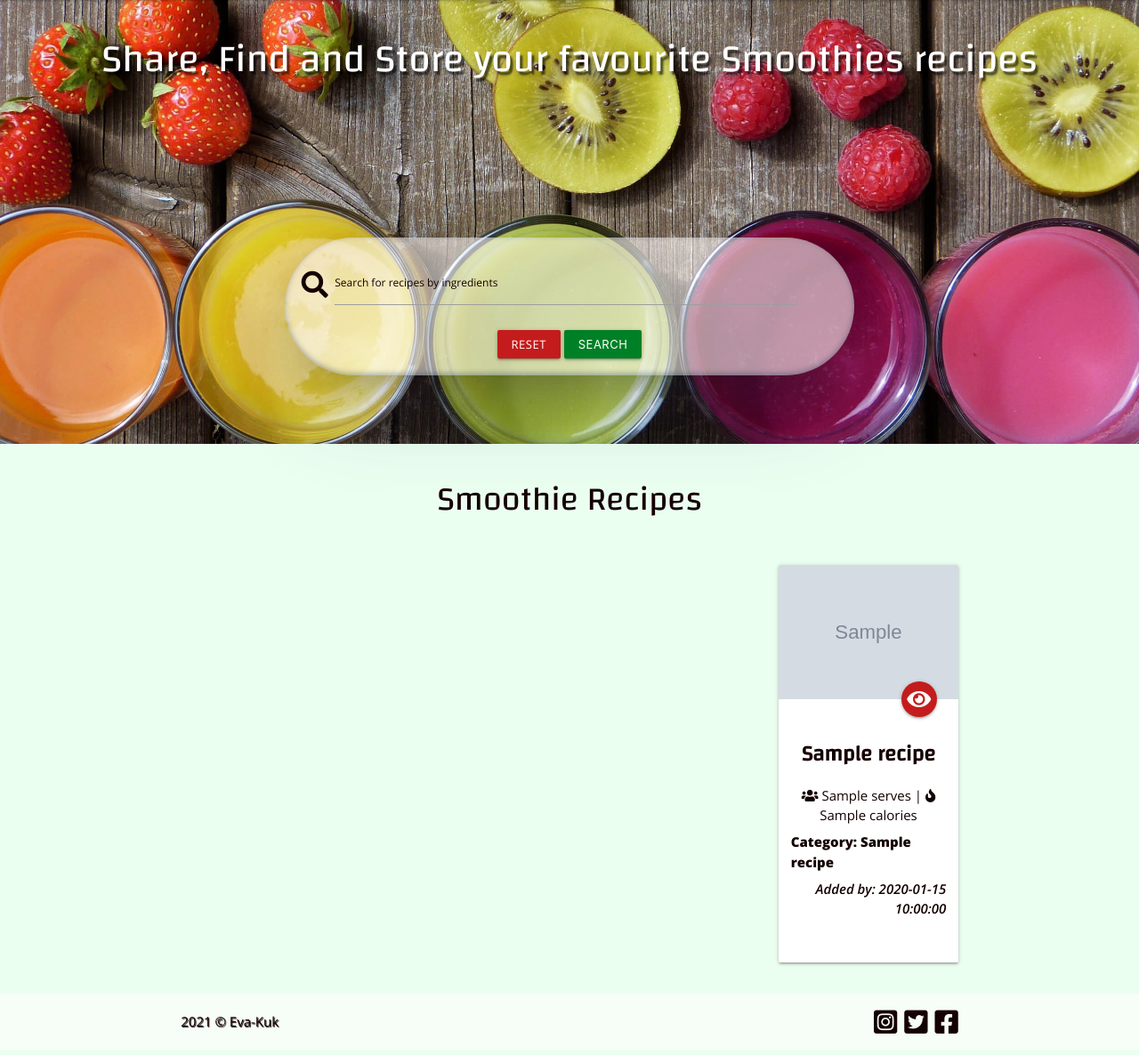
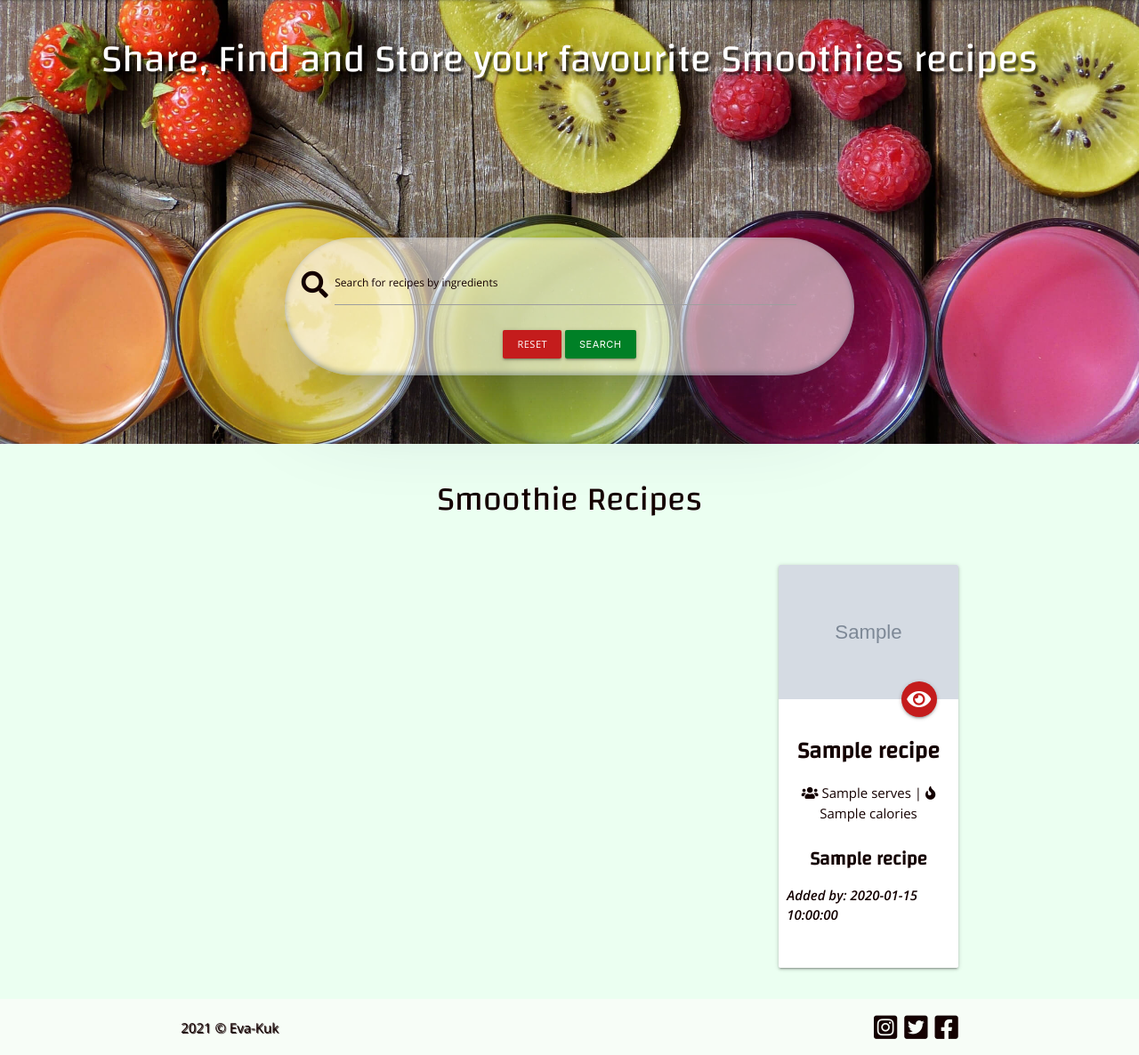
Before and after one commit to Eva-Kuk/smoothie-lovers, a Flask app: page / in a window 1280 px wide. Shown: the part 65-1251 px from the top of the page at 89% size. Before the commit the page ends 1227 px from the top, so only its background shows below. Run offline with Flask 2, Linux system fonts and the light colour scheme; grey boxes marked "Sample" are stand-in pictures; a database or web service that is not in the repository returns one stand-in record (values such as "Sample title"); some libraries are stand-ins or nearby versions.

Commit message:
Add new styles

```diff
--- a/static/css/style.css
+++ b/static/css/style.css
@@ -1,4 +1,3 @@
-
 /*
 * Prefixed by https://autoprefixer.github.io
 * PostCSS: v8.3.6,
@@ -46,7 +45,7 @@ h1 {
     font-size:2.2rem;
 }
 h2 {
-    font-size:1.6rem;
+    font-size:1.7rem;
     font-weight: 600;
 }
 h3 {
@@ -83,8 +82,9 @@ h4 {
     line-height: 14.4px;
     padding: 7px;
 }
-.card .card-action {
-    padding: 16px 5px;
+
+.btn-small {
+    font-size: 11px;
 }
 /*---------------- FLASH MESSAGES ------------------*/
 h4.center-align {
@@ -144,7 +144,6 @@ h4.center-align {
 .pagination ul {
     padding-left: 0;
 }
-
 /*---------------- NAVIGATION ------------------*/
 .text-shadow {
     text-shadow: 1px 1px 1px;
@@ -227,7 +226,6 @@ nav ul a,
 .input-field.col .prefix ~ .validate ~ label {
     color:#140101;
 }
-
 /*---------------- RECIPE CARDS/RECIPES PAGE ------------------*/
 .cards-flex {
     display: -webkit-box;
@@ -296,7 +294,6 @@ nav ul a,
    height: -moz-fit-content;
    height: fit-content;
     width: 100%;
-    /*height: auto;*/
 }
 .title-font h3 {
     font-size: 1.7rem;
@@ -304,8 +301,8 @@ nav ul a,
     margin-bottom: 0.2rem;
 }
 .card .card-content p {
-    margin-top: 0.5rem;
-    margin-bottom: 0.25rem;
+    margin-top: 0.7rem;
+    margin-bottom: 0.5rem;
 }
 .card .card-content {
     padding: 0.9rem;
@@ -313,13 +310,16 @@ nav ul a,
 .list-style {
     list-style: square;
 }
-
 .recipe-home-btn {
     margin-top: 2rem;
     font-weight: 600;
 }
 .card .card-action {
- border-top: none;
+    border-top: none;
+    padding: 16px 5px;
+}
+.card .card-content {
+    padding: 0.6rem;
 }
 /*---------------- ADD/EDIT RECIPE PAGE ------------------*/
 .collection .collection-item {
@@ -337,7 +337,6 @@ nav ul a,
 .input-field>label {
     color:#140101;
 }
-
 .dropdown-content {
     background-color: #ebfff1;
 }
@@ -346,11 +345,12 @@ nav ul a,
 }
 .ingred-info,
 .methods-info
- {
+{
     padding: 1.2rem;
 }
 /*---------------- ADD/EDIT CATEGORY PAGE ------------------*/
-.category-font  {
+.category-name-font h3 {
+    font-size: 1.4rem;
     font-weight:600;
 }
 .text-style {
@@ -449,7 +449,6 @@ nav ul a,
     background-color:#fffcfc94;
     border-radius: 50px;
 }
-
 .button-style {
     border-radius: 5px;
 }
@@ -551,7 +550,6 @@ nav ul a,
     z-index: 1;
     padding-top: 0.6rem;
 }
-
 .social-links-item {
     color: #140101;
     font-size: 2rem;
@@ -575,7 +573,6 @@ nav ul a,
 .social-links ul li:nth-child(3) a:hover .fab {
 	color: #016b9c;
 }
-
 .footer-margin-bottom {
     margin: 0;
     display: -webkit-box;
@@ -588,7 +585,6 @@ nav ul a,
 .copyright {
     padding-right: 0px;
     font-size: 1rem ;
-
 }
 .copyright p {
     color:#140101;
@@ -600,12 +596,7 @@ nav ul a,
         justify-self: start;
 }
 /*---------------- MEDIA FOR SMALL DEVICES ------------------*/
-@media screen and (max-width:600px) {
-    .equal-img-size {
-        height: 70vw;
-        width: 100%;
-    }
-}
+
 @media screen and (min-width:330px) {
     .card-width-categories {
         height: 265px;
@@ -620,6 +611,12 @@ nav ul a,
 @media screen and (min-width:510px) {
     .card-width-categories {
         height: 192px;
+    }
+}
+@media screen and (max-width:600px) {
+    .equal-img-size {
+        height: 70vw;
+        width: 100%;
     }
 }
 @media screen and (min-width:600px) {
--- a/templates/recipes.html
+++ b/templates/recipes.html
@@ -9,7 +9,7 @@
         <h1 class="welcome-text">Share, Find and Store your favourite Smoothies recipes</h1>
       </div>
       <!--Search Box-->
-      <div class="col s12 m8 offset-m2 l6 offset-l3 center-align form-content">
+      <div class="col s10 offset-s1 m8 offset-m2 l6 offset-l3 center-align form-content">
         <form action="{{ url_for('regex') }}" method="post">
           <div class="row search-margin-bottom search-header">
             <div class="col s11 input-field input-margin-top">
@@ -36,7 +36,7 @@
   <div class="row">
     {% for category in categories %}
     {% if category.name == name %}
-    <div class="col s12 m8 offset-m2 box-style">
+    <div class="col s10 offset-s1 m8 offset-m2 box-style">
       <h2 class="center-align category-name">{{ category.name }}</h2>
       <p class="category-description">{{ category.description }}</p>
     </div>
@@ -80,10 +80,10 @@
                 <i class="fas fa-fire tooltipped" data-position="right" data-tooltip="Calories per serve"></i>
                 {{ recipe.calories }}
               </p>
-              <p class="category-font">
-                Category: {{ recipe.category_name }}
-              </p>
-              <p class="right-align added-font">
+              <div class="center-align category-name-font">
+                <h3>{{ recipe.category_name }}</h3>
+              </div>
+              <p class="added-font">
                 <em>Added by: {{ recipe.added_by }}</em>
               </p>
             </div>
```
Also changed, not shown: templates/profile.html (+5 -5 lines).
